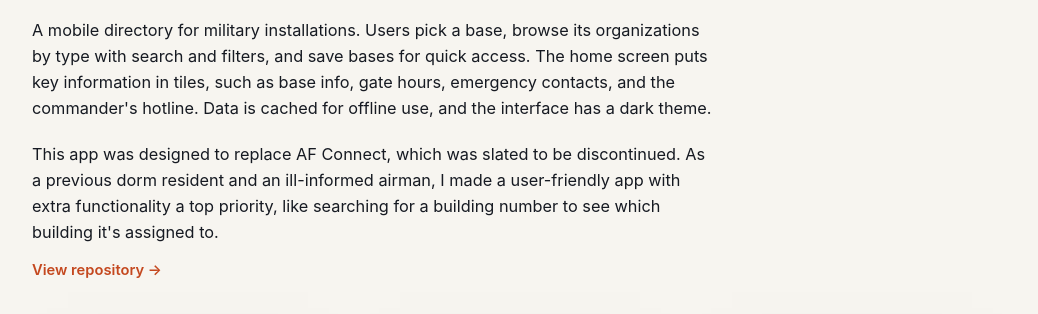
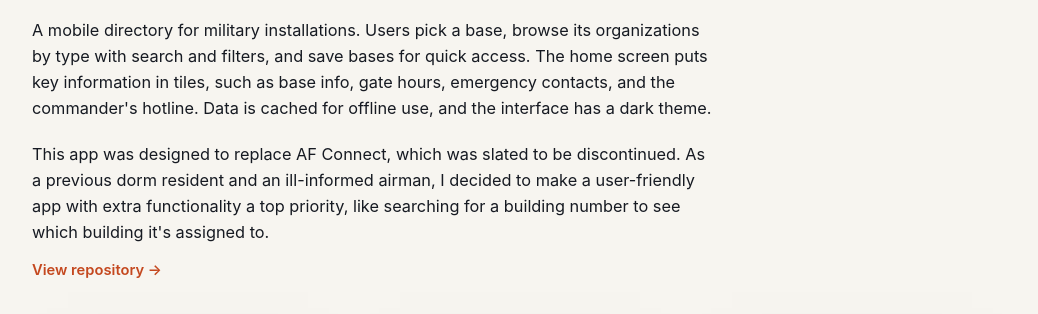
Before and after one commit to damnordicus/damnordicus.github.io, a plain HTML site: page projects.html in a window 1280 px wide. Shown: the part 457-771 px from the top of the page, without its empty margins (120-1158 px from the left). Drawn offline with Linux system fonts and the light colour scheme.

Commit message:
Update description for app functionality

```diff
--- a/projects.html
+++ b/projects.html
@@ -150,7 +150,7 @@
     </p>
     <p class="desc">
       This app was designed to replace AF Connect, which was slated to be discontinued. As a
-      previous dorm resident and an ill-informed airman, I made a user-friendly app with extra
+      previous dorm resident and an ill-informed airman, I decided to make a user-friendly app with extra
       functionality a top priority, like searching for a building number to see which building it's
       assigned to.
     </p>
```
